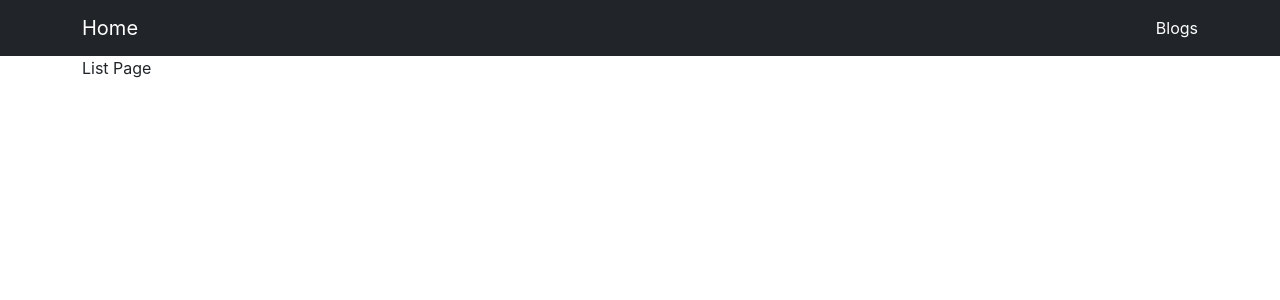
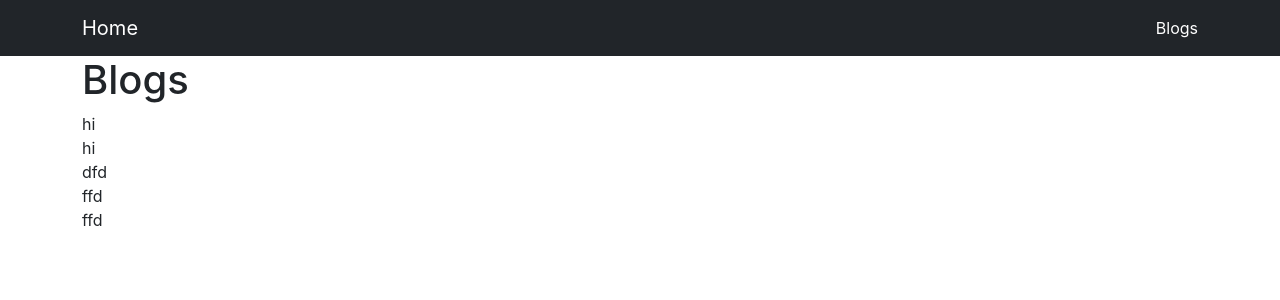
Before and after one commit to yungan9/blog, a React (Create React App) app: page /blogs in a window 1280 px wide. Shown: the top 300 px of the page. Built offline with nearby package versions, Linux system fonts and the light colour scheme; data requests are answered from the project's data file.

Commit message:
useEffect

```diff
--- a/package.json
+++ b/package.json
@@ -7,9 +7,10 @@
     "@testing-library/react": "^13.4.0",
     "@testing-library/user-event": "^13.5.0",
     "axios": "^1.5.0",
-    "json-server": "^0.17.3",
+    "json-server": "^0.17.4",
     "react": "^18.2.0",
     "react-dom": "^18.2.0",
+    "react-router-dom": "^5.3.4",
     "react-scripts": "5.0.1",
     "web-vitals": "^2.1.4"
   },
--- a/src/App.js
+++ b/src/App.js
@@ -2,6 +2,7 @@
   BrowserRouter as Router,
   Switch,
   Route,
+  Routes,
 } from 'react-router-dom';
 
 import NavBar from './components/NavBar';
--- a/src/pages/ListPage.js
+++ b/src/pages/ListPage.js
@@ -1,7 +1,28 @@
+import axios from "axios";
+import { useState, useEffect } from "react";
+
 const ListPage = () => {
+    const [posts, setPosts] = useState([]);
+
+    const getPosts = () =>{
+        axios.get('http://localhost:3001/posts').then((res)=>{
+            setPosts(res.data);
+        })
+    }
+
+    useEffect(()=>{
+        getPosts();
+    },[]);
+
+
     return(
         <div>
-            List Page
+            <h1>Blogs</h1>
+            {posts.map(post => {
+                return (
+                    <div key={post.id}>{post.title}</div>
+                );
+            })}
         </div>
     );
 };
```
Also changed, not shown: 1 other file (tests, documents, lock files or other folders).
